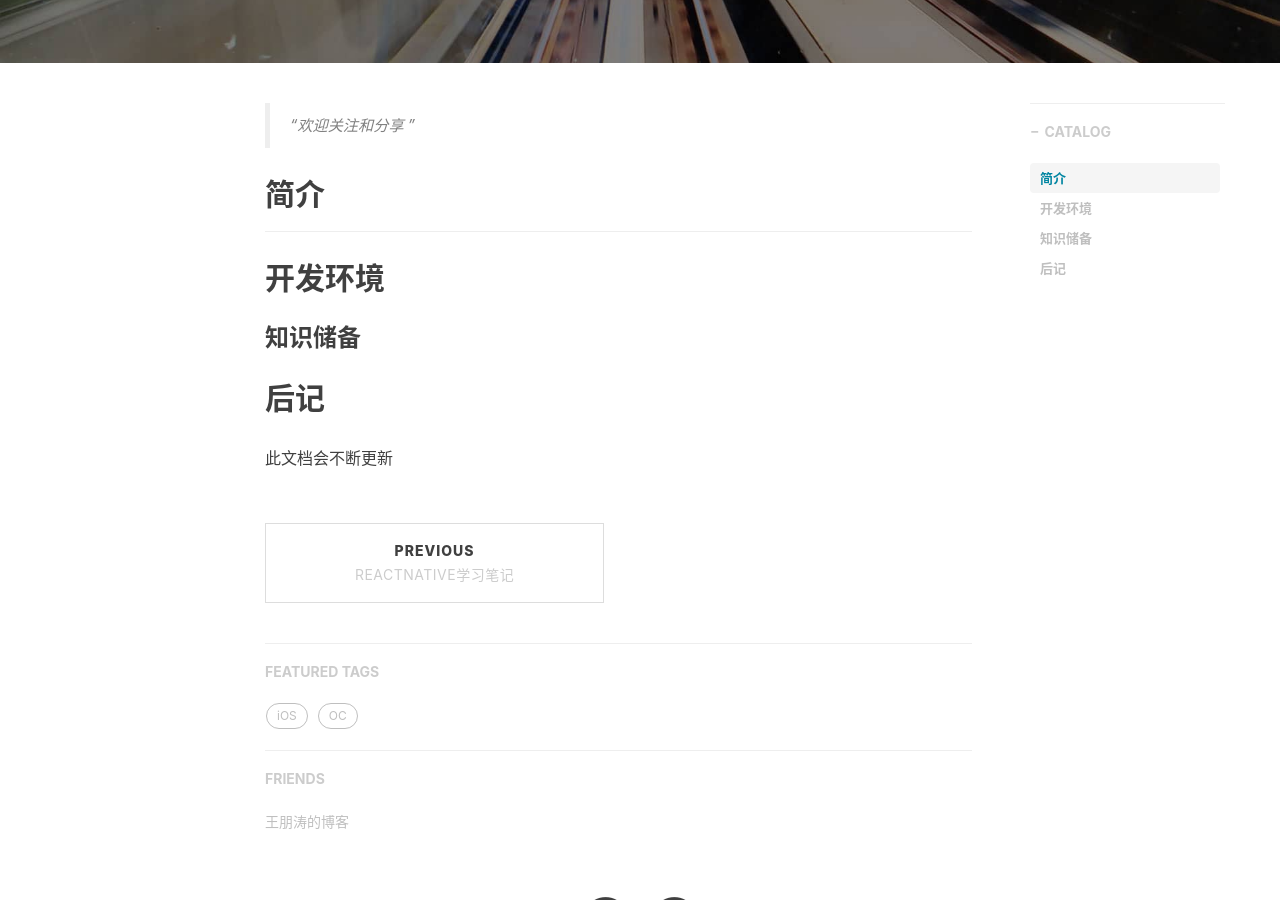
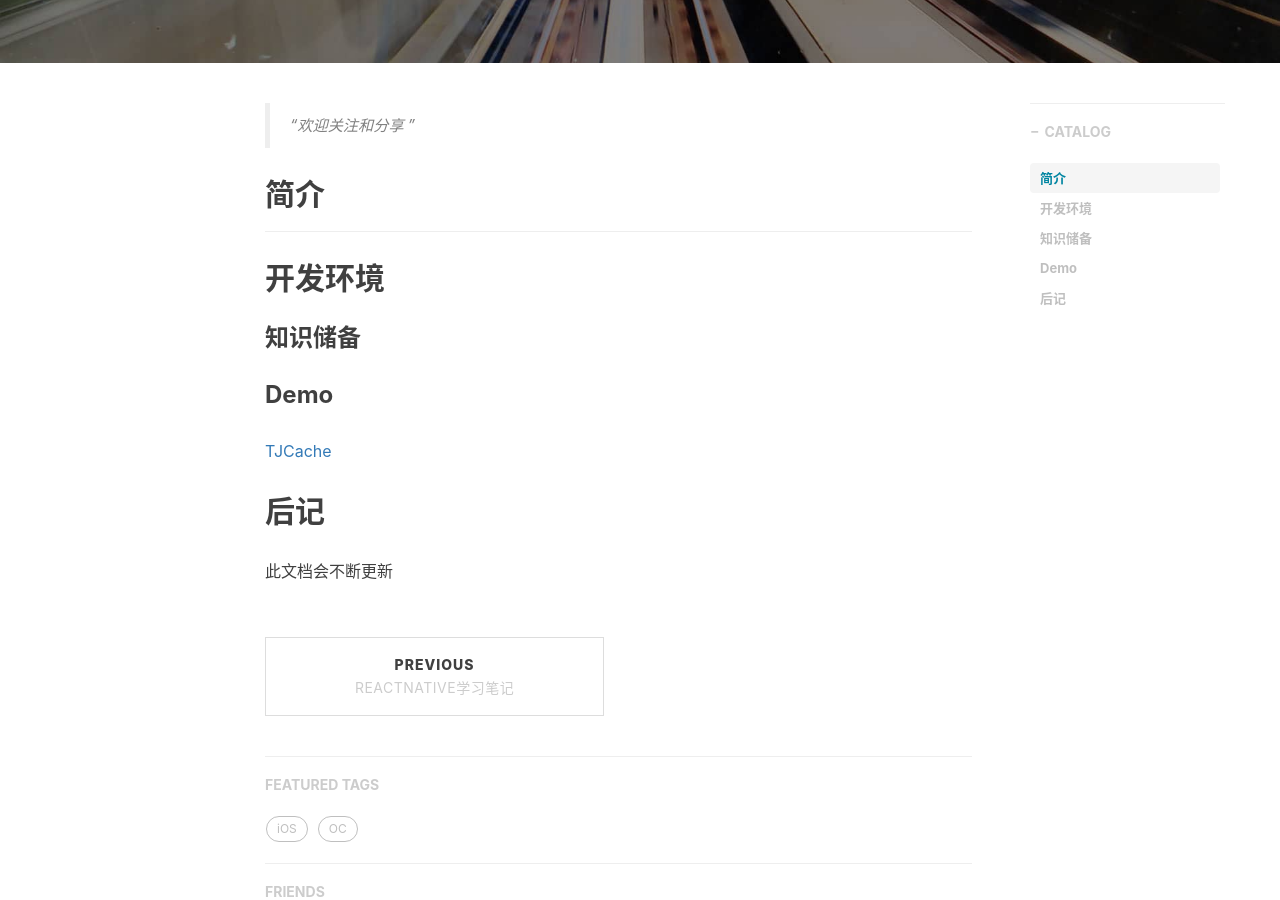
Before and after one commit to wangpt/wangpt.github.io, a Jekyll site: the page built from _posts/2018-09-05-cache-yycache.markdown, in a window 1280 px wide and 900 px high, scrolled down 460 px. Built offline with Jekyll 4.4.1, drawn with Linux system fonts in a browser that asks for light colours; nearby versions of some CDN libraries; comment, search, counter and statistics services are not loaded.

Commit message:
add cache demo

```diff
--- a/_posts/2018-09-05-cache-yycache.markdown
+++ b/_posts/2018-09-05-cache-yycache.markdown
@@ -25,7 +25,8 @@ tags:
 
 ### 知识储备
 
-
+### Demo
+[TJCache](https://github.com/wangpt/TJCache)
 
 ## 后记
 
```
